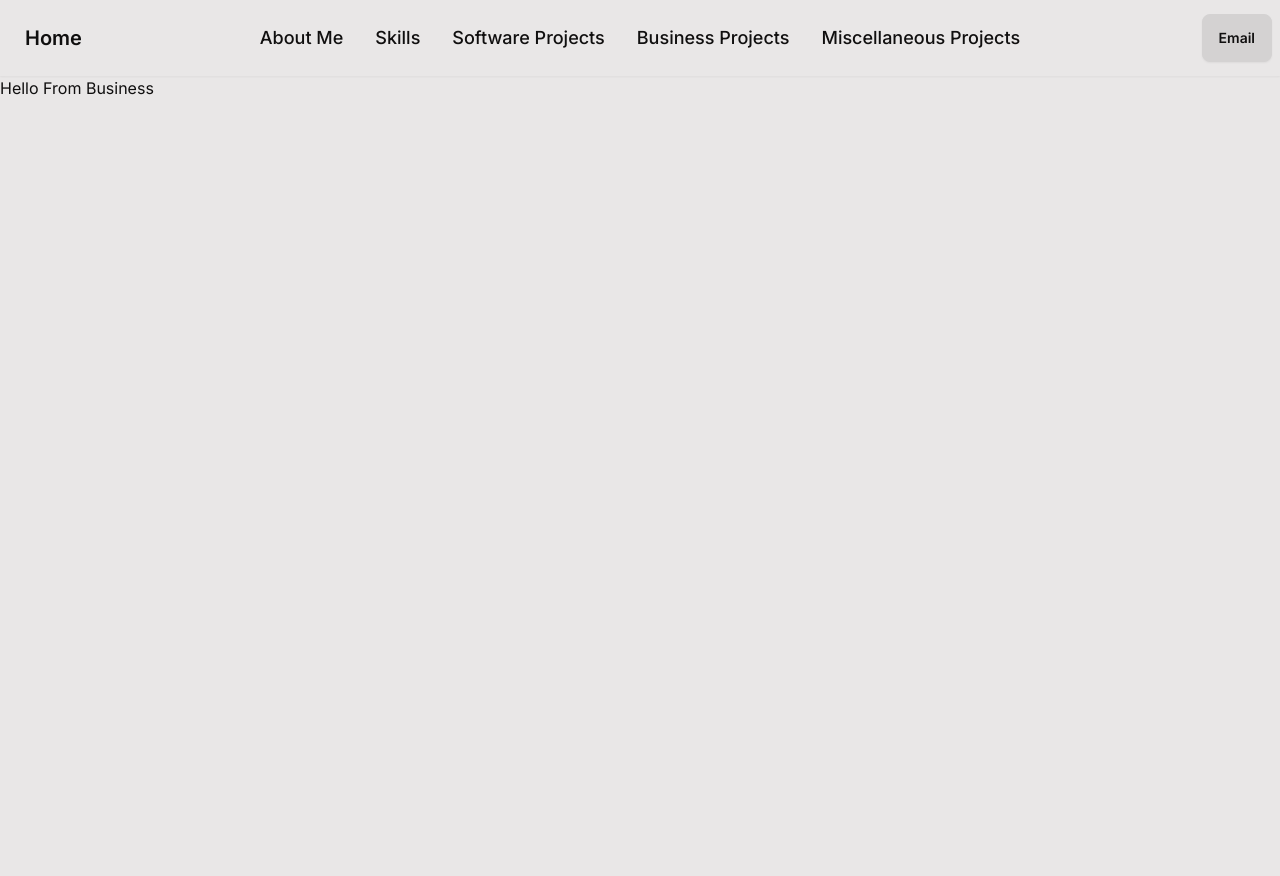
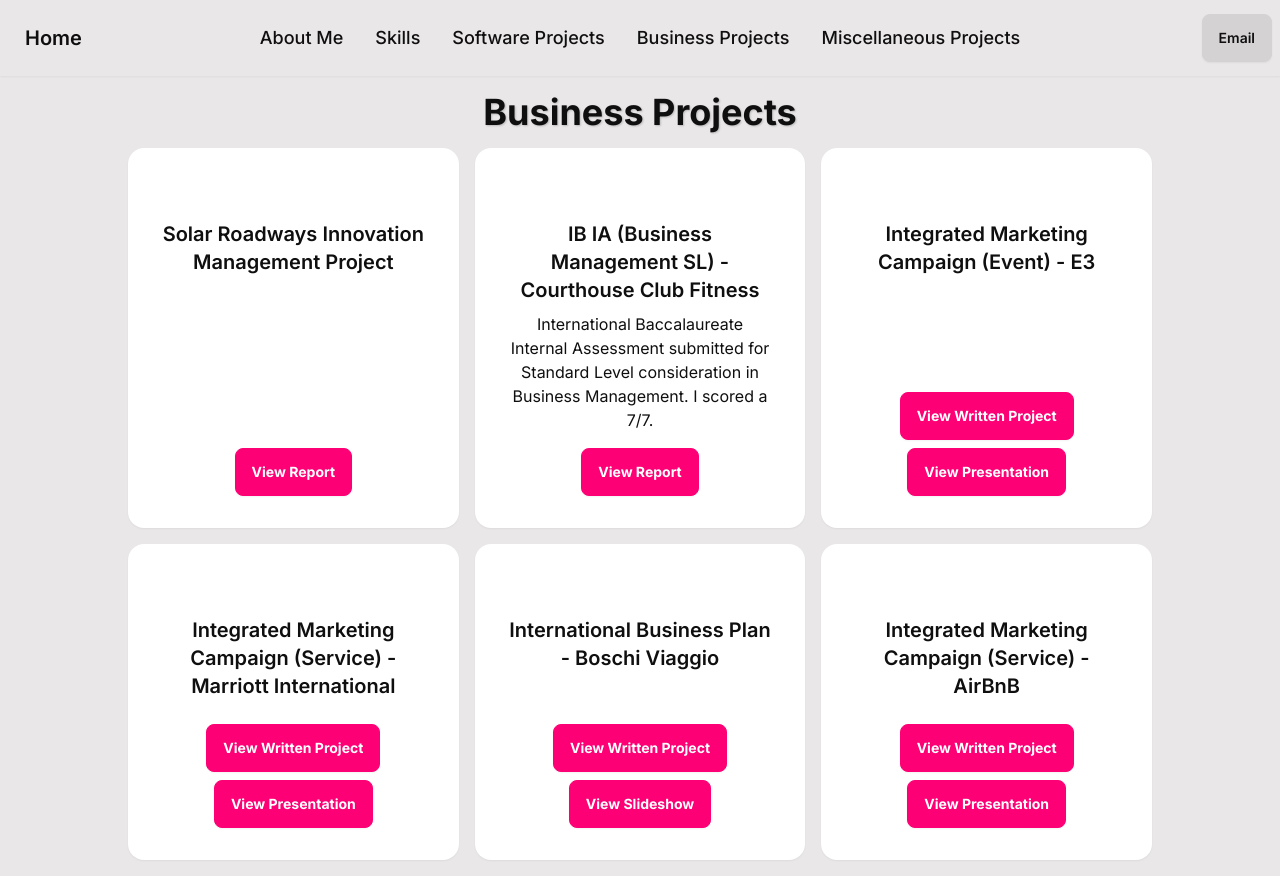
Before and after one commit to DEusername/Personal-Website, a React (Create React App) app in the folder website/: page /business-projects in a window 1280 px wide. Before the commit the page ends 800 px from the top, so only its background shows below. Built offline with nearby package versions, Linux system fonts and the light colour scheme.

Commit message:
stubbed out business and misc pages.

```diff
--- a/website/src/DirPages/business.js
+++ b/website/src/DirPages/business.js
@@ -1,7 +1,101 @@
+import Card from '../components/card.js'
+import PDFViewer from '../components/pdf_viewer.js';
+
 function Business() {
     return (
         <div>
-            <h1>Hello From Business</h1>
+            <h1 className="text-center font-bold text-shadow-sm text-4xl m-4">Business Projects</h1>
+
+            <main>
+                <div className="flex gap-4 mb-4">
+                    <Card
+                        title="Solar Roadways Innovation Management Project"
+                        content=""
+                        linkDivs={
+                            <div>
+                                <PDFViewer
+                                    pdfUrl={"./projects/BA_Projects/Team-6_Solar-Roadways_BA363.pdf"}
+                                    label={"Report"}
+                                />
+                            </div>}
+                    />
+                    <Card
+                        title="IB IA (Business Management SL) - Courthouse Club
+                        Fitness"
+                        content="International Baccalaureate Internal Assessment submitted for Standard
+                        Level consideration in Business Management. I scored a 7/7."
+                        linkDivs={
+                            <div>
+                                <PDFViewer
+                                    pdfUrl={"./projects/IAs/Business_Management_IA.pdf"}
+                                    label={"Report"}
+                                />
+                            </div>}
+                    />
+                    <Card
+                        title="Integrated Marketing Campaign (Event) - E3"
+                        content=""
+                        linkDivs={
+                            <div>
+                                <PDFViewer
+                                    pdfUrl={"./projects/DECA_Projects/E3/E3_Written.pdf"}
+                                    label={"Written Project"}
+                                />
+                                <PDFViewer
+                                    pdfUrl={"./projects/DECA_Projects/E3/E3_Slideshow.pdf"}
+                                    label={"Presentation"}
+                                />
+                            </div>}
+                    />
+                </div>
+                <div className="flex gap-4 mb-4 justify-center">
+                    <Card
+                        title="Integrated Marketing Campaign (Service) - Marriott International"
+                        content=""
+                        linkDivs={
+                            <div>
+                                <PDFViewer
+                                    pdfUrl={"./projects/DECA_Projects/Marriott_International/Marriott_Written.pdf"}
+                                    label={"Written Project"}
+                                />
+                                <PDFViewer
+                                    pdfUrl={"./projects/DECA_Projects/Marriott_International/Marriott_Slideshow.pdf"}
+                                    label={"Presentation"}
+                                />
+                            </div>}
+                    />
+                    <Card
+                        title="International Business Plan - Boschi Viaggio"
+                        content=""
+                        linkDivs={
+                            <div>
+                                <PDFViewer
+                                    pdfUrl={"./projects/DECA_Projects/Boschi_Viaggio/Boschi_Viaggio_Written.pdf"}
+                                    label={"Written Project"}
+                                />
+                                <PDFViewer
+                                    pdfUrl={"./projects/DECA_Projects/Boschi_Viaggio/Boschi_Viaggio_Slideshow.pdf"}
+                                    label={"Slideshow"}
+                                />
+                            </div>}
+                    />
+                    <Card
+                        title="Integrated Marketing Campaign (Service) - AirBnB"
+                        content=""
+                        linkDivs={
+                            <div>
+                                <PDFViewer
+                                    pdfUrl={"./projects/DECA_Projects/AirBnB/AirBnB_Written.pdf"}
+                                    label={"Written Project"}
+                                />
+                                <PDFViewer
+                                    pdfUrl={"./projects/DECA_Projects/AirBnB/AirBnB_Slideshow.pdf"}
+                                    label={"Presentation"}
+                                />
+                            </div>}
+                    />
+                </div>
+            </main>
         </div>
     );
 }
--- a/website/src/DirPages/misc.js
+++ b/website/src/DirPages/misc.js
@@ -1,7 +1,43 @@
+import Card from '../components/card.js'
+
 function Misc() {
     return (
         <div>
-            <h1>Hello From Miscellaneous</h1>
+            <h1 className="text-center font-bold text-shadow-sm text-4xl m-4">Miscellaneous Projects</h1>
+
+            <main>
+                <div className="flex gap-4 mb-4">
+                    <Card
+                        title="IB IA (Math SL) - Monopoly Probability Study"
+                        content="International Baccalaureate Internal Assessment submitted for Standard
+                        Level consideration in Math. I scored a 7/7."
+                        linkDivs={
+                            <div>
+                                <iframe src="./projects/IAs/Math_IA.pdf"
+                                    width="100%" height="400px"></iframe>
+                            </div>}
+                    />
+                    <Card
+                        title="IB IA (Physics HL) - Coils and Electromagnetic Field Strength"
+                        content="International Baccalaureate Internal Assessment submitted for Higher
+                        Level consideration in Physics. I scored a 4/7."
+                        linkDivs={
+                            <div>
+                                <iframe src="./projects/IAs/Physics_IA.pdf"
+                                    width="100%" height="400px"></iframe>
+                            </div>}
+                    />
+                    <Card
+                        title="Technical Paper - Optimal Teaching Method"
+                        content=""
+                        linkDivs={
+                            <div>
+                                <iframe src=""
+                                    width="100%" height="400px"></iframe>
+                            </div>}
+                    />
+                </div>
+            </main>
         </div>
     );
 }
```
